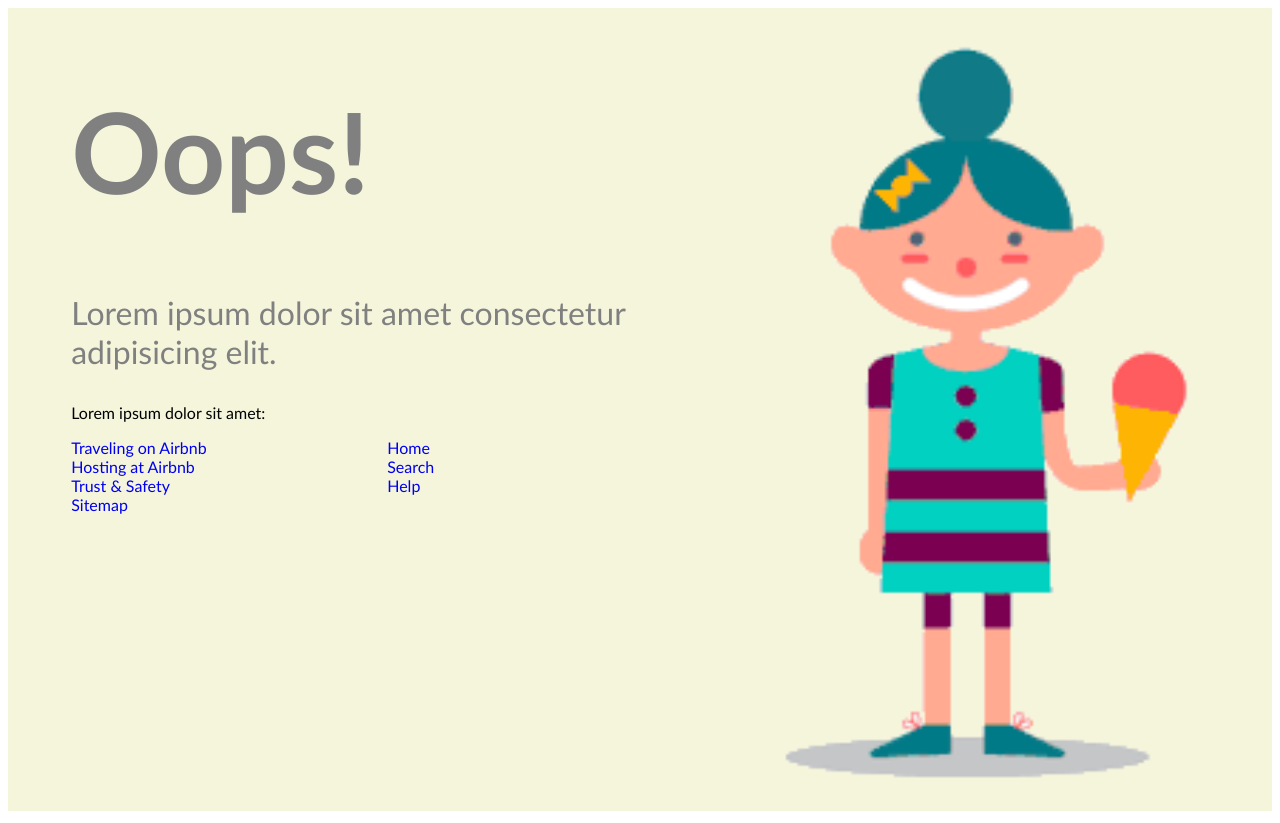
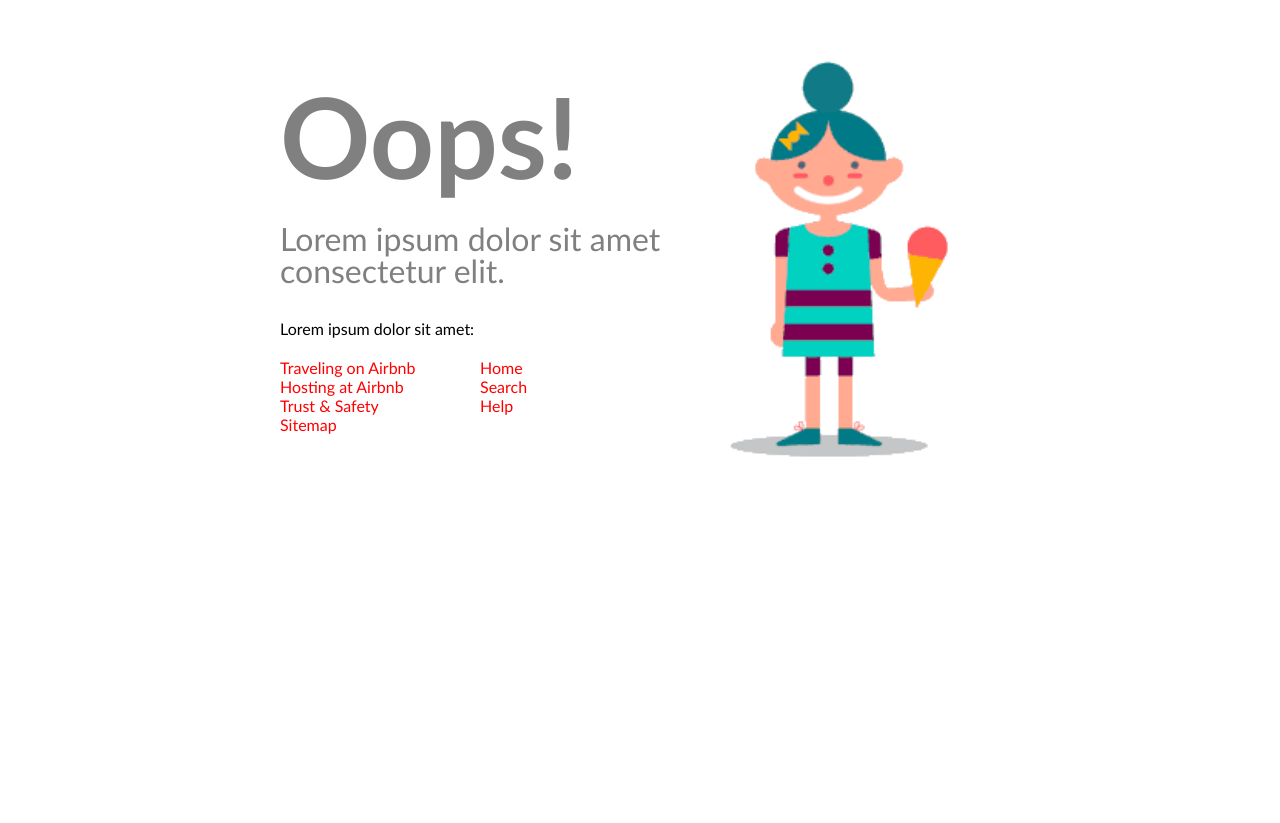
Before and after one commit to vitgri1/01-5-404-Ice-cream-6, a website: page index.html in a window 1280 px wide. After the commit the page ends 800 px from the top, so only its background shows below. Drawn offline with Linux system fonts and the light colour scheme.

Commit message:
Css with classes

```diff
--- a/index.html
+++ b/index.html
@@ -8,24 +8,27 @@
     <link rel="stylesheet" href="./main.css">
 </head>
 <body>
-    <main>
-        <div style="float: left; width: 50%; margin-left: 5%;">
-            <h1>Oops!</h1>
-            <p>Lorem ipsum dolor sit amet consectetur adipisicing elit.</p>
-            <p>Lorem ipsum dolor sit amet:</p>
-            <nav>
-                <a href="#">Traveling on Airbnb</a>
-                <a href="#">Hosting at Airbnb</a>
-                <a href="#">Trust & Safety</a>
-                <a href="#">Sitemap</a>
+    <main class="container">
+        <div class="left-column">
+            <h1 class="title">Oops!</h1>
+            <p class="description">Lorem ipsum dolor sit amet consectetur elit.</p>
+            <p class="list-label">Lorem ipsum dolor sit amet:</p>
+            <nav class="menu-left-column">
+                <a class="menu-item" href="#">Traveling on Airbnb</a>
+                <a class="menu-item" href="#">Hosting at Airbnb</a>
+                <a class="menu-item" href="#">Trust & Safety</a>
+                <br>
+                <a class="menu-item" href="#">Sitemap</a>
             </nav>
-            <nav>
-                <a href="#">Home</a>
-                <a href="#">Search</a>
-                <a href="#">Help</a>
+            <nav class="menu-right-column">
+                <a class="menu-item" href="#">Home</a>
+                <br>
+                <a class="menu-item" href="#">Search</a>
+                <br>
+                <a class="menu-item" href="#">Help</a>
             </nav>
         </div>
-        <img src="./icecream.gif" alt="Ice cream">
+        <img class="right-column" src="./icecream.gif" alt="Ice cream">
     </main>
 </body>
 </html>
--- a/main.css
+++ b/main.css
@@ -1,28 +1,52 @@
-main{
+body,
+body * {
+box-sizing: border-box;
+margin: 0;
+padding: 0;
+}
+.container{
     display: inline-block;
-    width: 100%;
-    background-color: beige;
+    width: 800px;
+    margin-left: calc(50% - 400px);
+    margin-top: 40px;
     font-family: 'Trebuchet MS', 'Lucida Sans Unicode', 'Lucida Grande', 'Lucida Sans', Arial, sans-serif;
 }
-h1{
+.left-column{
+    float: left;
+    width: 50%;
+    margin-left: 5%;
+}
+.title{
     color:gray;
     font-size:700%;
+    margin-top: 0.25em;
+    margin-bottom: 20px;
 }
-p:first-of-type{
+.description{
     color:gray;
     font-size:200%;
+    line-height: 1em;
+    margin-bottom: 1em;
 }
-nav{
+.list-label{
+    margin-bottom: 20px;
+}
+.menu-left-column,
+.menu-right-column{
     float: left;
     width: 50%;
 }
-a{
+.menu-item{
     text-decoration: none;
     display: inline-block;
-    margin-right: 40%;
+    color: red;
 }
-img{
+
+.menu-item:hover{
+    text-decoration: underline ;
+}
+.right-column{
     float:left;
-    width:35%;
+    width:30%;
     margin-left: 5%;
 }
```
